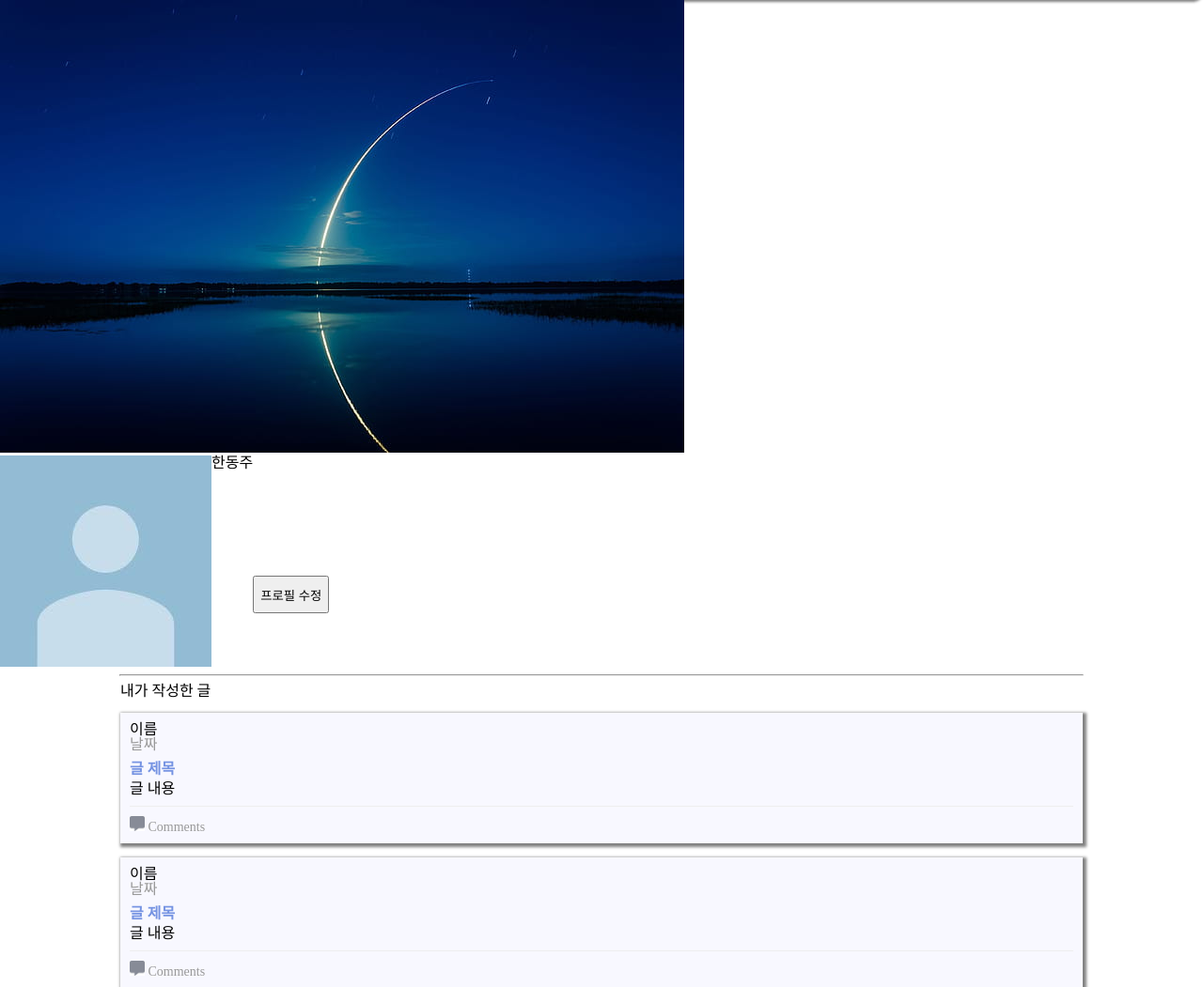
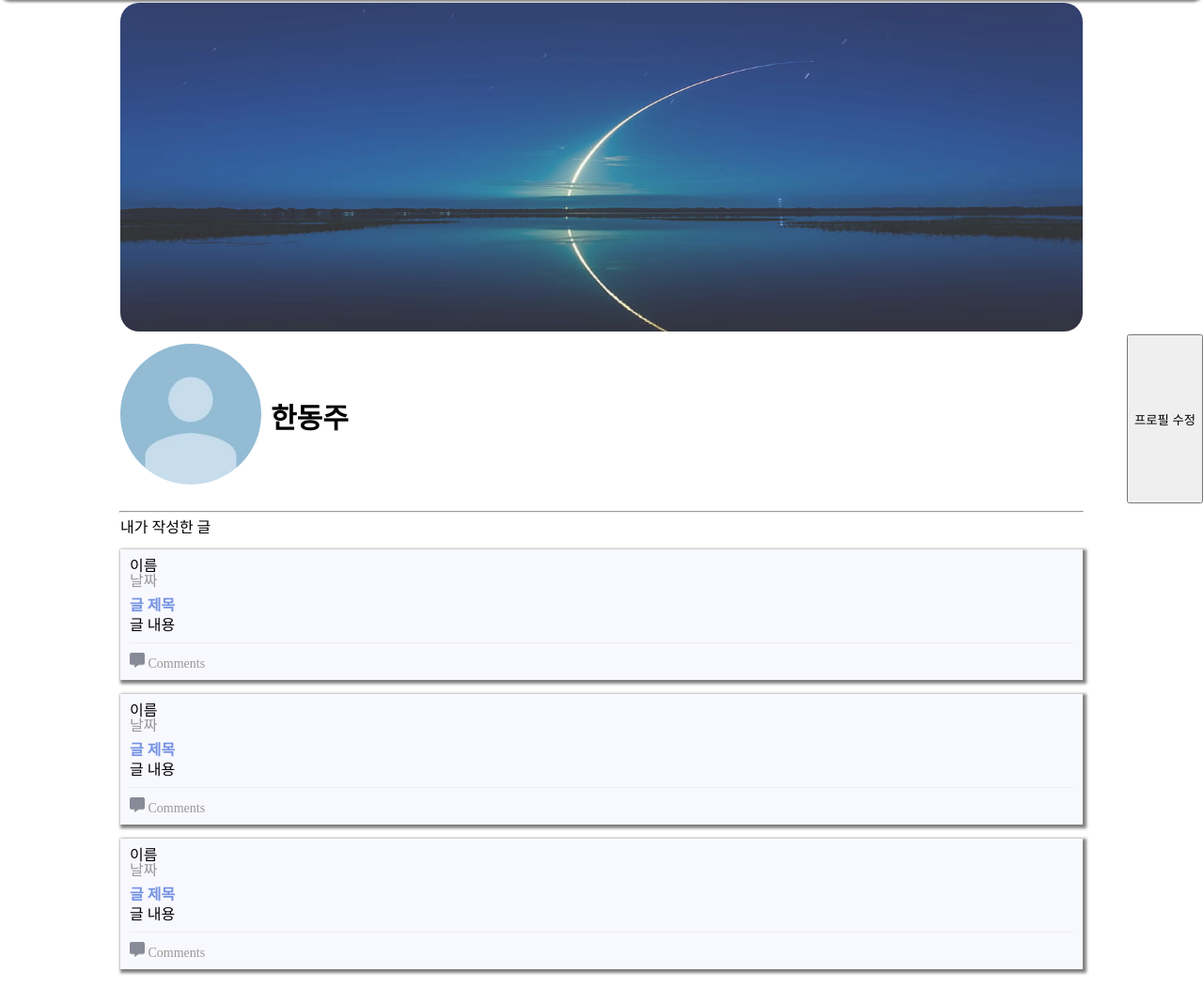
Before and after one commit to sparta-hot6/sparta-hot6, a Flask app: page /profile in a window 1280 px wide. Shown: the part 70-1121 px from the top of the page at 94% size. Run offline with Flask 2, Linux system fonts and the light colour scheme; data that the repository does not hold is empty; some libraries are stand-ins or nearby versions.

Commit message:
Update mainSection.css

```diff
--- a/static/css/mainSection.css
+++ b/static/css/mainSection.css
@@ -1,4 +1,4 @@
-.back_img {
+#back_img {
     height: 350px;
     width: 80%;
     display: block;
@@ -9,7 +9,7 @@
 .profile {
     display: flex;
 }
-.profile_img {
+#profile_img {
     position: relative;
     width : 150px;
     height: 150px;
@@ -18,12 +18,12 @@
     object-fit: cover;
 }
 
-.profile_name{
+#profile_name{
     margin : auto auto auto 10px;
     font-size: 30px;
     font-weight: bold;
 }
-#modal_btn {
+#profile_btn {
     height : 40px;
     margin-right: 10%;
     margin-top : 10%;
```
